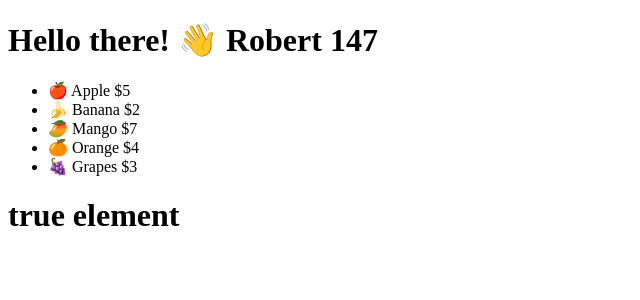
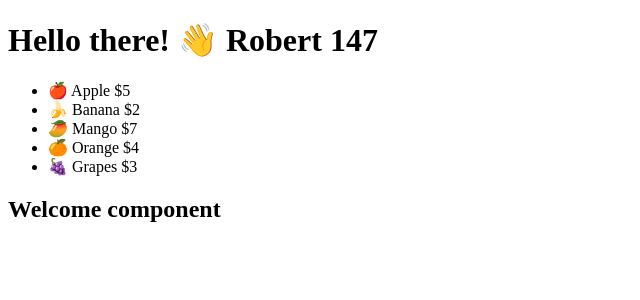
Before and after one commit to wagareavadhut18/react-20-project, a React (Vite) app: page / in a window 1280 px wide. Shown: the top 300 px of the page, without its empty margins (0-640 px from the left). Built offline with nearby package versions, Linux system fonts and the light colour scheme.

Commit message:
using ternary operator and one return statement

```diff
--- a/src/components/ConditionalComponent.jsx
+++ b/src/components/ConditionalComponent.jsx
@@ -3,11 +3,5 @@ import Welcome from "./Welcome";
 
 export default function ConditionalComponent() {
   const display = true;
-  let message;
-  if (display === true) {
-    message = <h1>true element</h1>;
-  } else {
-    message = <h1>false element</h1>;
-  }
-  return message;
+  return display ? <Welcome /> : <Code />;
 }
```
